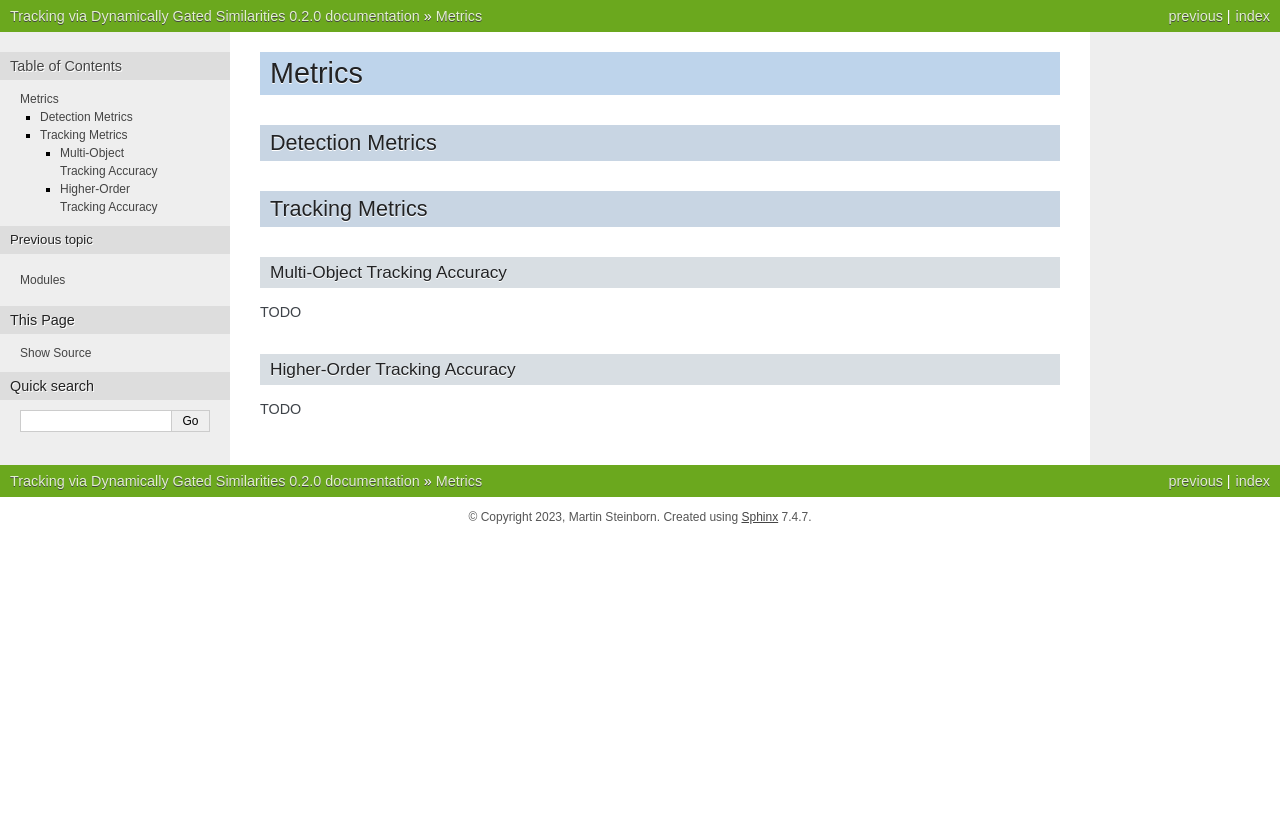
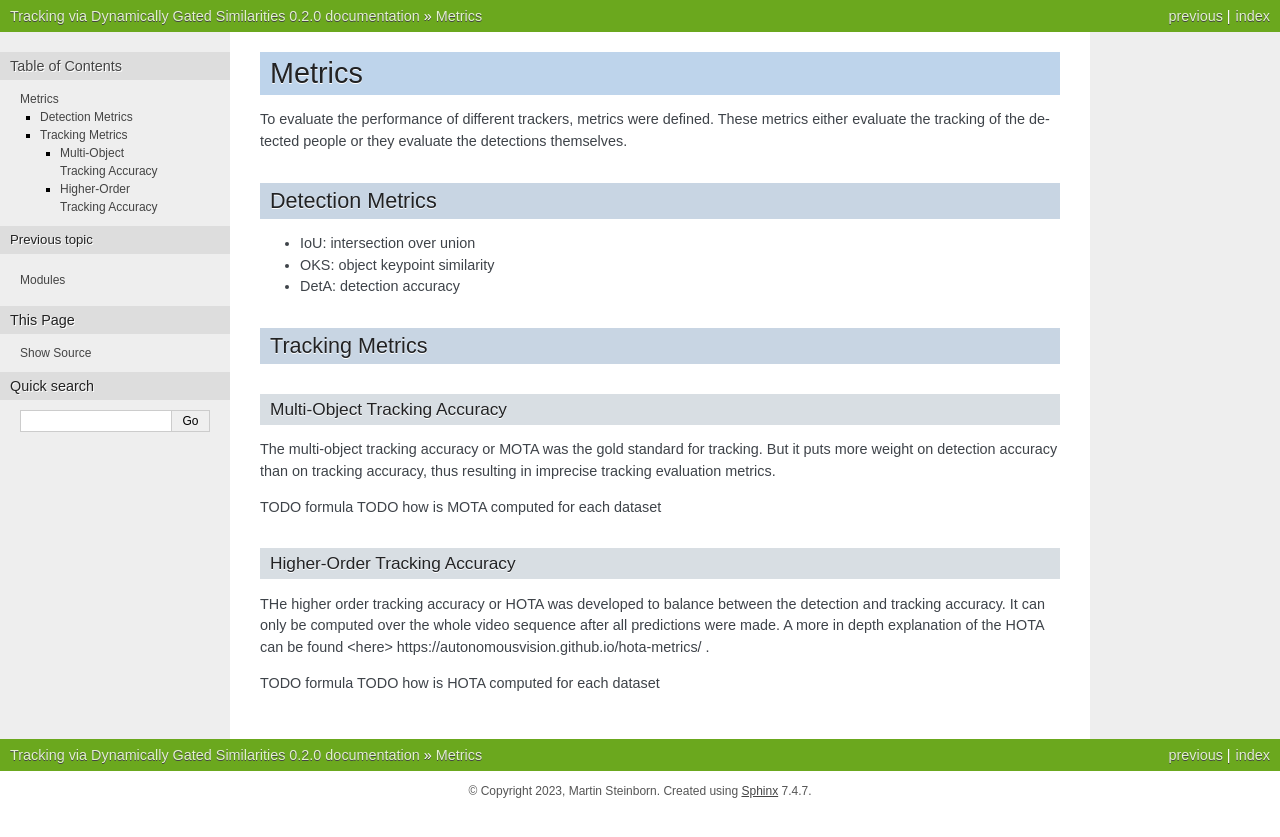
Before and after one commit to bmmtstb/dynamically-gated-similarities, a Sphinx documentation site: the page built from docs/metrics.rst, in a window 1280 px wide. Shown: the top 837 px of the page. Built offline with Sphinx 7.4.7, drawn with Linux system fonts in a browser that asks for light colours.

Commit message:
write first draft of metrics.rst
Signed-off-by: Martin Steinborn <1500595+bmmtstb@users.noreply.github.com>

```diff
--- a/docs/metrics.rst
+++ b/docs/metrics.rst
@@ -4,10 +4,15 @@
 Metrics
 #######
 
+To evaluate the performance of different trackers, metrics were defined.
+These metrics either evaluate the tracking of the detected people or they evaluate the detections themselves.
 
 Detection Metrics
 *****************
 
+- IoU: intersection over union
+- OKS: object keypoint similarity
+- DetA: detection accuracy
 
 Tracking Metrics
 ****************
@@ -17,11 +22,20 @@ Tracking Metrics
 Multi-Object Tracking Accuracy
 ==============================
 
-TODO
+The multi-object tracking accuracy or MOTA was the gold standard for tracking.
+But it puts more weight on detection accuracy than on tracking accuracy, thus resulting in imprecise tracking evaluation metrics.
+
+TODO formula
+TODO how is MOTA computed for each dataset
 
 .. _metrics_hota:
 
 Higher-Order Tracking Accuracy
 ==============================
 
-TODO
+THe higher order tracking accuracy or HOTA was developed to balance between the detection and tracking accuracy.
+It can only be computed over the whole video sequence after all predictions were made.
+A more in depth explanation of the HOTA can be found _`<here> https://autonomousvision.github.io/hota-metrics/` .
+
+TODO formula
+TODO how is HOTA computed for each dataset
```
